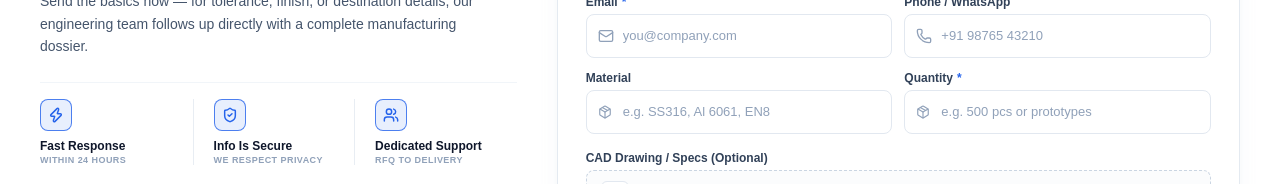
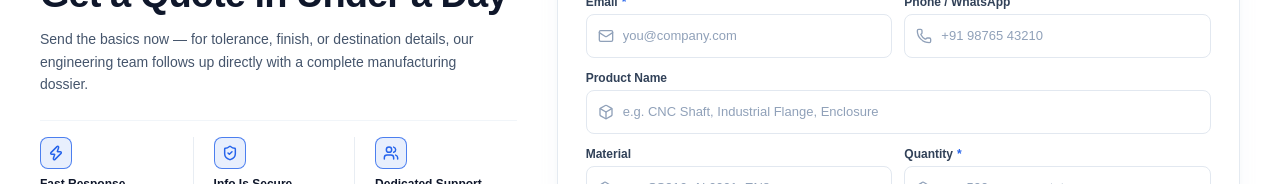
Before and after one commit to Teeny-Tech-Trek/Solvoka, a React (Vite) app: page / in a window 1280 px wide. Shown: the part 4024-4208 px from the top of the page. Built offline with nearby package versions, Linux system fonts and the light colour scheme; no server answers.

Commit message:
product feild updation in RFQ form

```diff
--- a/src/components/layout/QuickGuote.tsx
+++ b/src/components/layout/QuickGuote.tsx
@@ -6,6 +6,7 @@ import {
   Mail,
   Phone,
   Package,
+  Box,
   UploadCloud,
   Send,
   Lock,
@@ -67,6 +68,7 @@ export default function QuickRFQ() {
     company: "",
     email: "",
     phone: "",
+    productName: "",
     material: "",
     quantity: "",
   });
@@ -254,7 +256,7 @@ export default function QuickRFQ() {
                   setUploadedFile(null);
                   setHpWebsite("");
                   setErrorMessage("");
-                  setFormData({ name: "", company: "", email: "", phone: "", material: "", quantity: "" });
+                  setFormData({ name: "", company: "", email: "", phone: "", productName: "", material: "", quantity: "" });
                 }}
                 className="mt-6 inline-flex min-h-[44px] items-center rounded-lg bg-slate-100 px-4 py-2 text-xs font-semibold text-slate-700 hover:bg-slate-200 transition"
               >
@@ -351,6 +353,24 @@ export default function QuickRFQ() {
                     />
                   </div>
                 </div>
+
+                <div className="sm:col-span-2">
+                  <FieldLabel htmlFor="rfq-product-name">Product Name</FieldLabel>
+                  <div className="relative group">
+                    <span className="pointer-events-none absolute left-3 top-1/2 -translate-y-1/2 text-slate-400 transition-colors group-focus-within:text-[#2563eb]">
+                      <Box className="h-4 w-4" />
+                    </span>
+                    <input
+                      id="rfq-product-name"
+                      type="text"
+                      value={formData.productName}
+                      onChange={(e) => setFormData({ ...formData, productName: e.target.value })}
+                      placeholder="e.g. CNC Shaft, Industrial Flange, Enclosure"
+                      className="w-full min-h-[44px] rounded-lg border border-slate-200 bg-white py-2.5 pl-9 pr-3 text-[16px] sm:text-[13px] text-slate-900 placeholder:text-slate-400 transition-all duration-200 hover:border-slate-300 focus:border-[#2563eb] focus:outline-none focus:ring-2 focus:ring-[#2563eb]/10"
+                    />
+                  </div>
+                </div>
+
                 <div>
                   <FieldLabel htmlFor="rfq-material">Material</FieldLabel>
                   <div className="relative group">
--- a/src/components/skeletons/SectionSkeletons.tsx
+++ b/src/components/skeletons/SectionSkeletons.tsx
@@ -141,6 +141,9 @@ export function QuickRFQSkeleton() {
             <div className="h-10 bg-slate-100 rounded animate-pulse" />
             <div className="h-10 bg-slate-100 rounded animate-pulse" />
             <div className="h-10 bg-slate-100 rounded animate-pulse" />
+            <div className="h-10 sm:col-span-2 bg-slate-100 rounded animate-pulse" />
+            <div className="h-10 bg-slate-100 rounded animate-pulse" />
+            <div className="h-10 bg-slate-100 rounded animate-pulse" />
           </div>
           <div className="h-10 bg-slate-100 rounded animate-pulse" />
           <div className="h-12 bg-[#2563eb] rounded animate-pulse" />
--- a/src/pages/Forgingpage.tsx
+++ b/src/pages/Forgingpage.tsx
@@ -64,7 +64,7 @@ const processSections: ProcessSection[] = [
         videoLabel: "Closed-Die Forging",
         videoTagline: "Precision shapes. High strength.",
         imageSrc: "https://y7vyxj1m0fxk40gw.public.blob.vercel-storage.com/images/forging/closed-die.webp",
-        gifSrc: "https://y7vyxj1m0fxk40gw.public.blob.vercel-storage.com/Gif-Assets/Video_Ready_Closed_Die_Forging.webm",
+        gifSrc: "https://y7vyxj1m0fxk40gw.public.blob.vercel-storage.com/Gif-Assets/Closed-die-forging.webm",
         layout: "media-left",
     },
     {
--- a/src/pages/admin/AdminRfqsPage.tsx
+++ b/src/pages/admin/AdminRfqsPage.tsx
@@ -13,6 +13,7 @@ import {
   Mail,
   Phone,
   Package,
+  Box,
   Download,
   Send,
   Loader2,
@@ -210,7 +211,7 @@ export default function AdminRfqsPage() {
             type="text"
             value={search}
             onChange={(e) => { setSearch(e.target.value); setPage(1); }}
-            placeholder="Search customer, material…"
+            placeholder="Search customer, product, material…"
             className="w-full rounded-lg border border-zinc-200 bg-white py-2 pl-9 pr-8 text-[12px] text-zinc-900 placeholder:text-zinc-400 shadow-sm transition focus:border-[#2563eb] focus:outline-none focus:ring-2 focus:ring-[#2563eb]/15"
           />
           {search && (
@@ -427,8 +428,9 @@ export default function AdminRfqsPage() {
                       { icon: Building2, label: 'Company',  value: selectedRfq.company || '—' },
                       { icon: Mail,      label: 'Email',    value: selectedRfq.email, href: `mailto:${selectedRfq.email}` },
                       { icon: Phone,     label: 'Phone',    value: selectedRfq.phone || 'Not provided' },
+                      { icon: Box,       label: 'Product',  value: selectedRfq.productName || 'Not specified' },
+                      { icon: FileText,  label: 'Material', value: selectedRfq.material || 'Not specified' },
                       { icon: Package,   label: 'Quantity', value: selectedRfq.quantity ? `${selectedRfq.quantity} units` : '—' },
-                      { icon: FileText,  label: 'Material', value: selectedRfq.material || 'Not specified' },
                     ].map(({ icon: Icon, label, value, href }) => (
                       <div key={label}>
                         <p className="text-[10px] font-semibold uppercase tracking-wider text-zinc-400 mb-1">{label}</p>
--- a/src/services/admin.service.ts
+++ b/src/services/admin.service.ts
@@ -30,6 +30,7 @@ export interface RfqItem {
   company: string;
   email: string;
   phone: string;
+  productName?: string;
   material: string;
   quantity: string;
   ndaRequired: boolean;
--- a/src/services/rfq.service.ts
+++ b/src/services/rfq.service.ts
@@ -15,6 +15,7 @@ export interface RfqPayload {
   company: string;
   email: string;
   phone?: string;
+  productName?: string;
   material?: string;
   quantity: string;
   ndaRequired?: boolean;
@@ -64,6 +65,7 @@ export const rfqService = {
       company: data.company,
       email: data.email,
       phone: data.phone,
+      productName: data.productName,
       material: data.material,
       quantity: data.quantity,
       ndaRequired: data.ndaRequired,
```
